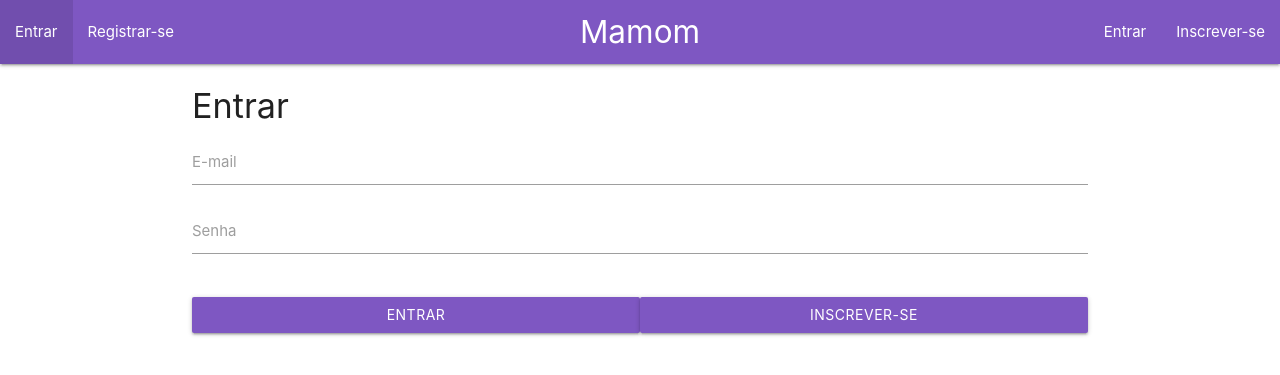
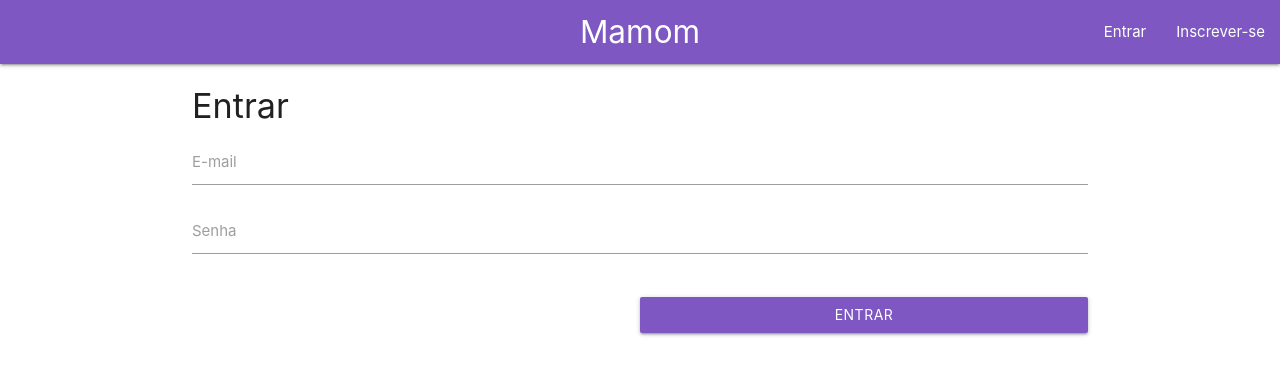
Before and after one commit to eduardosvieira/mamom, a Flask app: page /mamom/login/ in a window 1280 px wide. Shown: the top 375 px of the page. Run offline with Flask 2, Linux system fonts and the light colour scheme.

Commit message:
fixing layout at login.html

```diff
--- a/mamom/templates/login/login.html
+++ b/mamom/templates/login/login.html
@@ -22,11 +22,11 @@
           <li><a href="/mamom/signup/">Inscrever-se</a></li>
         </ul>
 
-        <ul id="slide-out" class="side-nav">
+        <ul id="slide-out" class="sidenav">
           <li><a href="/mamom/login/">Entrar</a></li>
           <li><a href="/mamom/signup/">Registrar-se</a></li>
         </ul>
-        <a data-activates="slide-out" class="button-collapse hide-on-large-only"><i class="material-icons">menu</i></a>
+        <a href="#" data-target="slide-out" class="sidenav-trigger"><i class="material-icons">menu</i></a>
     </div>
   </nav>
 
@@ -52,8 +52,8 @@
       </div>
 
       <div class="row">
-        <button type="submit" class="btn col s12 m6 l6 #7e57c2 deep-purple lighten-1">Entrar</button>
-        <a href="/mamom/signup/" class="btn col s12 m6 l6 #7e57c2 deep-purple lighten-1">Inscrever-se</a>
+        <button type="submit" class="btn  col s12 m12 l6 offset-l6 #7e57c2 deep-purple lighten-1">Entrar</button>
+
       </div>
     </form>
   </div>
```
